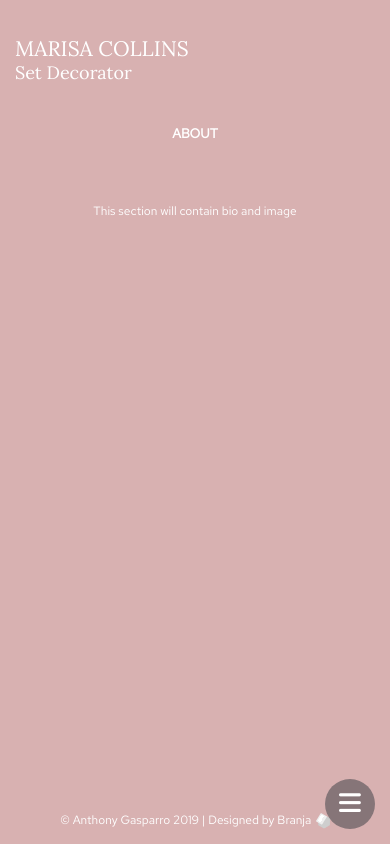
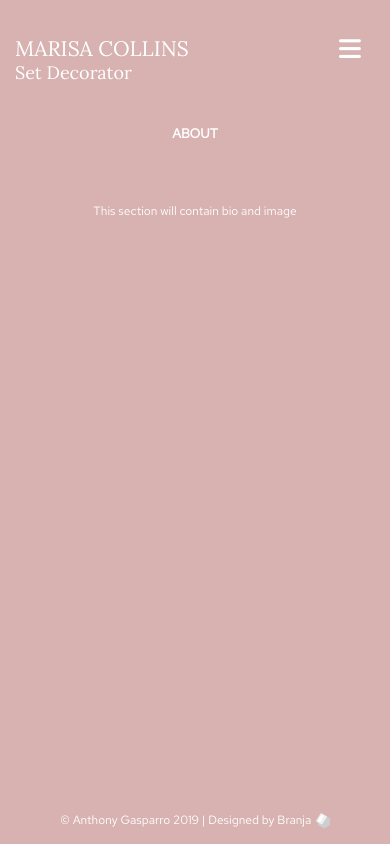
Before and after one commit to benjaminrubin/marisacollins, a plain HTML site: page about.html in a window 390 px wide. Drawn offline with nearby package versions, Linux system fonts and the light colour scheme.

Commit message:
Update nav.css

```diff
--- a/css/nav.css
+++ b/css/nav.css
@@ -70,13 +70,13 @@
     border-radius: 50%;
     position: fixed;
     right: 15px;
-    bottom: 15px;
+    top: 25px;
     width: 50px;
     height: 50px;
     font-size: 25px;
     text-align: center;
     color: #fff;
-    background: rgba(52, 58, 64, 0.5);
+    /* background: rgba(52, 58, 64, 0.5); */
     line-height: 50px;
     z-index: 999;
 }
```
